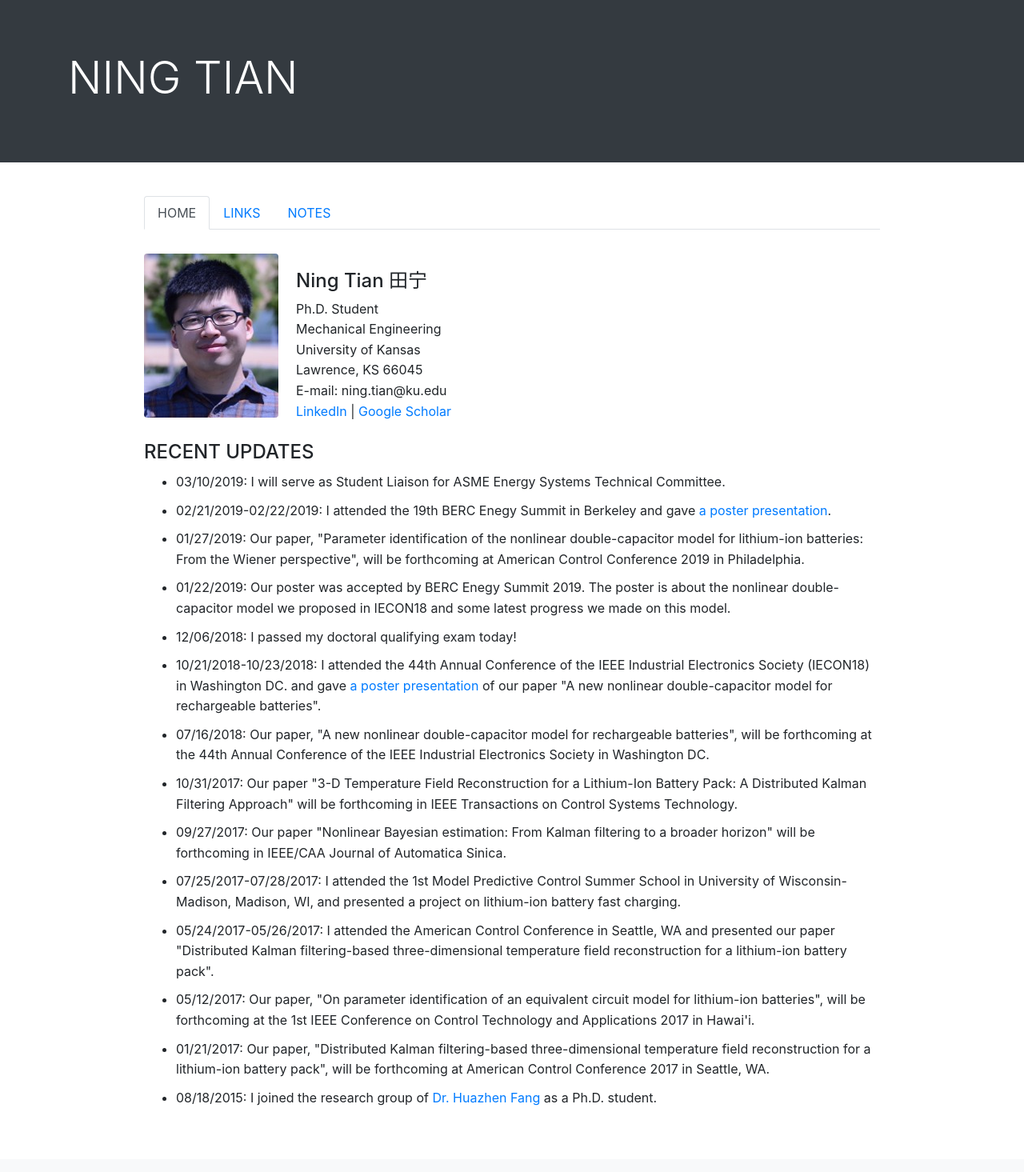
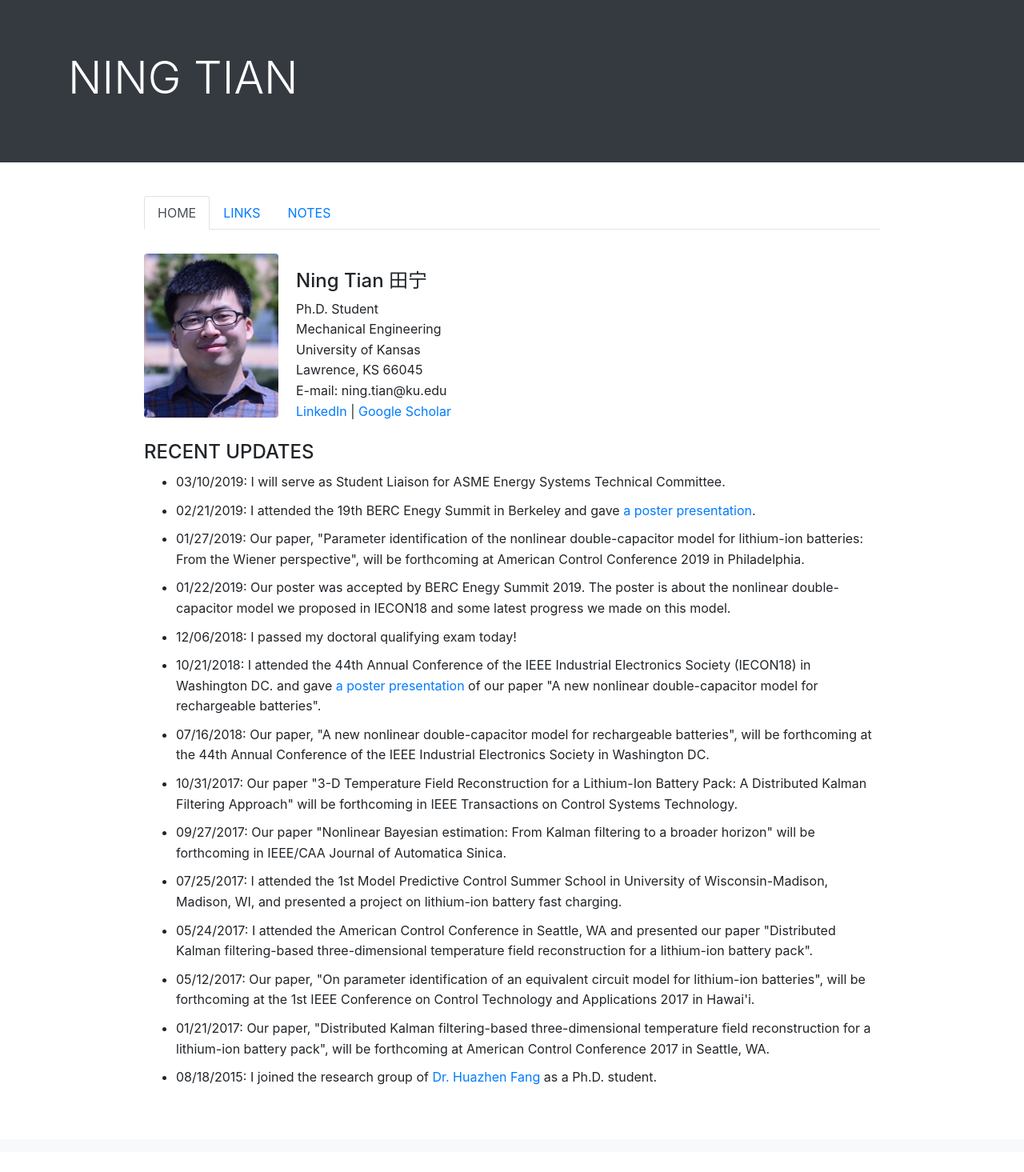
Before and after one commit to ningtian/ningtian.github.io, a Jekyll site: the page index.html, which Jekyll copies as it is, in a window 1280 px wide. Shown: the whole page at 80% size. Built offline with Jekyll 4.4.1, drawn with Linux system fonts in a browser that asks for light colours; after the commit the page ends 1440 px from its top, so only the background shows below that.

Commit message:
Update index.html

```diff
--- a/index.html
+++ b/index.html
@@ -96,7 +96,7 @@
 
 	<li>03/10/2019: I will serve as Student Liaison for ASME Energy Systems Technical Committee. </li>
 
-	<li>02/21/2019-02/22/2019: I attended the 19th BERC Enegy Summit in Berkeley and gave <a href="/files/BERC-poster-ver3.pdf">a poster presentation</a>. </li>
+	<li>02/21/2019: I attended the 19th BERC Enegy Summit in Berkeley and gave <a href="/files/BERC-poster-ver3.pdf">a poster presentation</a>. </li>
 
 	<li>01/27/2019: Our paper, "Parameter identification of the nonlinear double-capacitor model for lithium-ion batteries: From the
 	Wiener perspective", will be forthcoming at American Control Conference 2019 in Philadelphia. </li>
@@ -106,7 +106,7 @@
 
 	<li>12/06/2018: I passed my doctoral qualifying exam today! </li>
 
-	<li>10/21/2018-10/23/2018: I attended the 44th Annual Conference of the IEEE Industrial Electronics Society (IECON18) in Washington DC. and
+	<li>10/21/2018: I attended the 44th Annual Conference of the IEEE Industrial Electronics Society (IECON18) in Washington DC. and
 	gave <a href="/files/IECON-poster-ver9.pdf">a poster presentation</a> of our paper "A new nonlinear double-capacitor model for rechargeable batteries". </li>
 
         <li>07/16/2018: Our paper, "A new nonlinear double-capacitor model for rechargeable batteries", will be forthcoming at the 44th
@@ -118,10 +118,10 @@
         <li>09/27/2017: Our paper "Nonlinear Bayesian estimation: From Kalman filtering to a broader horizon" will be forthcoming
 	in IEEE/CAA Journal of Automatica Sinica. </li>
 
-        <li>07/25/2017-07/28/2017: I attended the 1st Model Predictive Control Summer School in University of Wisconsin-Madison, Madison, WI,
+        <li>07/25/2017: I attended the 1st Model Predictive Control Summer School in University of Wisconsin-Madison, Madison, WI,
 	and presented a project on lithium-ion battery fast charging. </li>
 
-        <li>05/24/2017-05/26/2017: I attended the American Control Conference in Seattle, WA and presented our paper "Distributed Kalman
+        <li>05/24/2017: I attended the American Control Conference in Seattle, WA and presented our paper "Distributed Kalman
 	filtering-based three-dimensional temperature field reconstruction for a lithium-ion battery pack". </li>
 
         <li>05/12/2017: Our paper, "On parameter identification of an equivalent circuit model for lithium-ion batteries", will be
```
